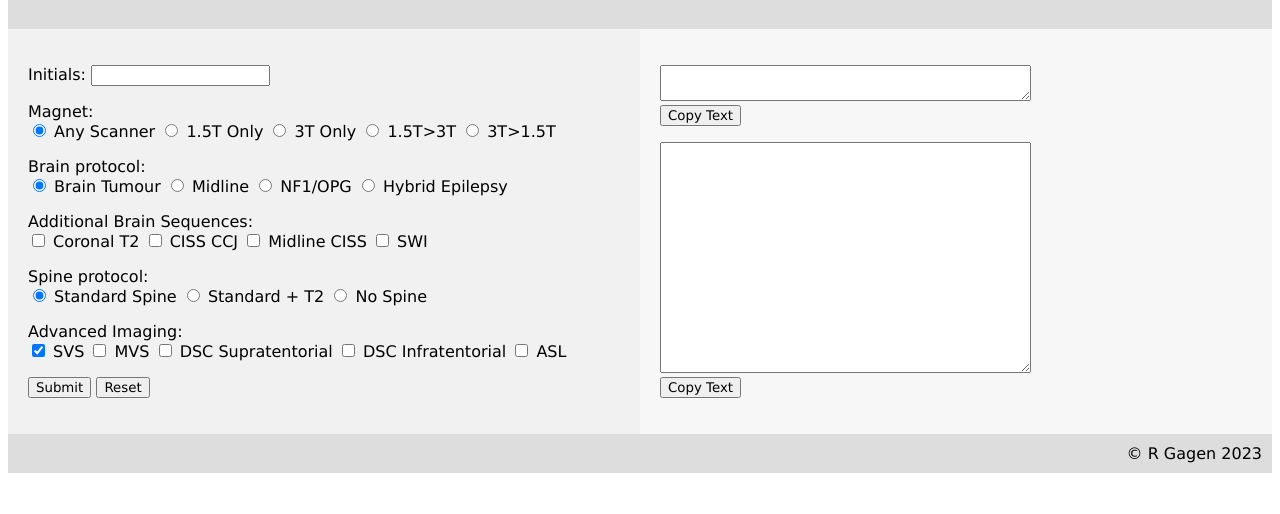
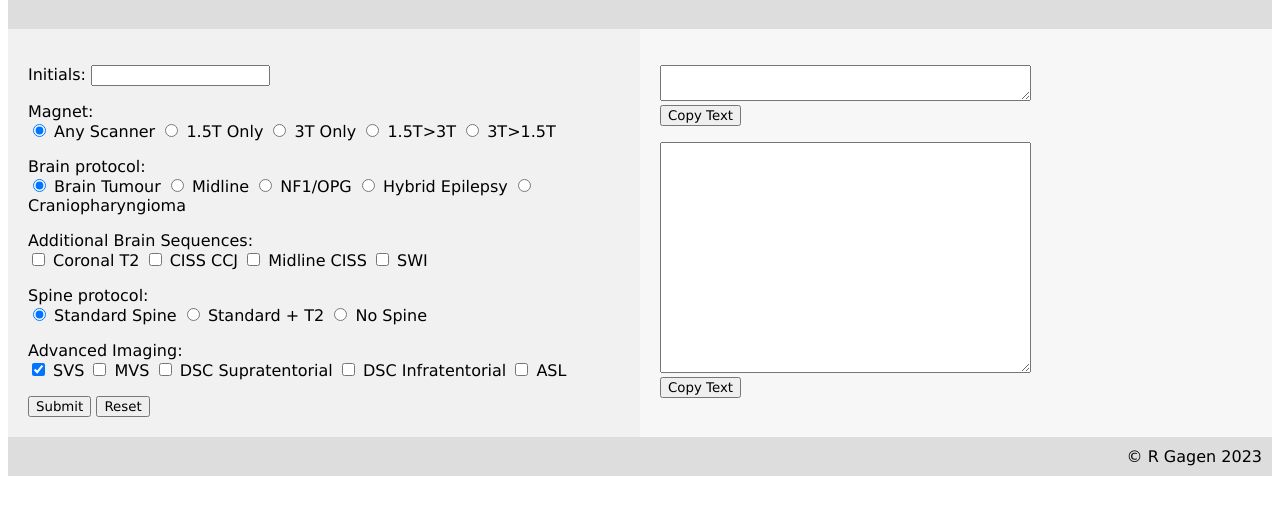
Before and after one commit to rgagen/bch-head, a website with bundled scripts: page src/index.html in a window 1280 px wide. Shown: the part 118-632 px from the top of the page. Built offline with nearby package versions, Linux system fonts and the light colour scheme.

Commit message:
Add Cranio to index.html

```diff
--- a/src/index.html
+++ b/src/index.html
@@ -69,6 +69,8 @@
           <label for="NF1">NF1/OPG</label>
           <input type="radio" name="brain" id="hybrid" value="hybrid" />
           <label for="hybrid">Hybrid Epilepsy</label>
+          <input type="radio" name="brain" id="cranio" value="cranio" />
+          <label for="cranio">Craniopharyngioma</label>
         </p>
 
         <p>
```
